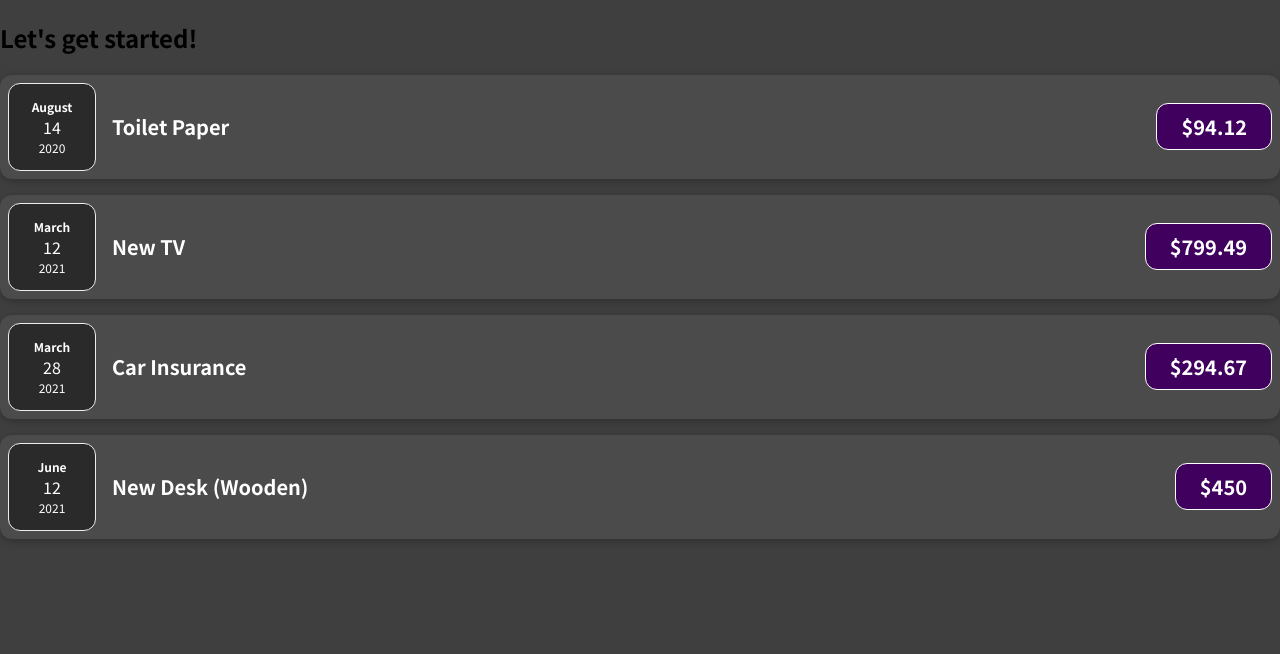
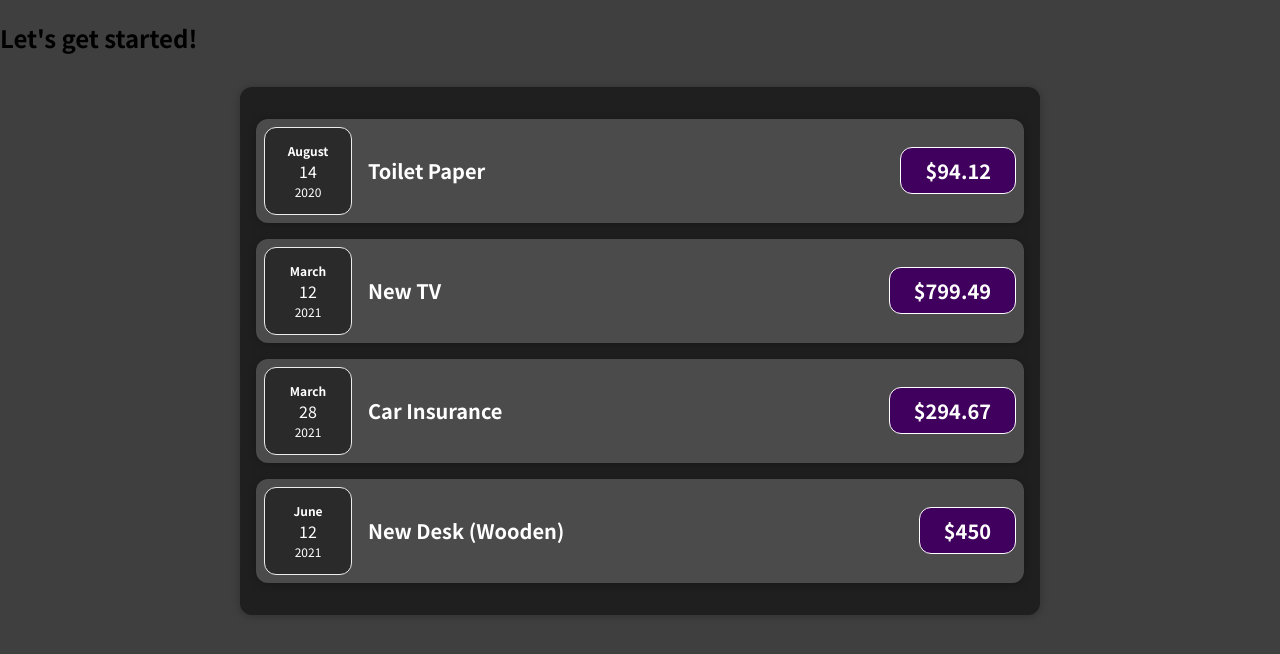
Before and after one commit to neziriElvira/expense-tracker, a JavaScript app: page / in a window 1280 px wide. Shown: the top 654 px of the page. Built offline with nearby package versions, Linux system fonts and the light colour scheme.

Commit message:
organizing component files

```diff
--- a/src/App.js
+++ b/src/App.js
@@ -1,6 +1,6 @@
-import ExpenseItem from "./components/ExpenseItem";
+import Expenses from './components/Expenses/Expenses';
 
-function App() {
+const App = () => {
 
   const expenses = [
     {
@@ -27,26 +27,7 @@
   return (
     <div>
       <h2>Let's get started!</h2>
-      <ExpenseItem
-        title={expenses[0].title}
-        amount={expenses[0].amount}
-        date={expenses[0].date}
-      />
-      <ExpenseItem
-        title={expenses[1].title}
-        amount={expenses[1].amount}
-        date={expenses[1].date}
-      />
-      <ExpenseItem
-        title={expenses[2].title}
-        amount={expenses[2].amount}
-        date={expenses[2].date}
-      />
-      <ExpenseItem
-        title={expenses[3].title}
-        amount={expenses[3].amount}
-        date={expenses[3].date}
-      />
+      <Expenses items={expenses} />
 
     </div>
   );
--- a/src/components/ExpenseDate.js
+++ b/src/components/Expenses/ExpenseDate.js
@@ -1,6 +1,6 @@
 import './ExpenseDate.css';
 
-function ExpenseDate(props) {
+const ExpenseDate = (props) => {
 
     const month = props.date.toLocaleString('en-US', { month: 'long' });
     const date = props.date.toLocaleString('en-US', { day: '2-digit' });
--- a/src/components/ExpenseItem.css
+++ b/src/components/Expenses/ExpenseItem.css
@@ -2,10 +2,8 @@
     display: flex;
     justify-content: space-between;
     align-items: center;
-    box-shadow: 0 2px 8px rgba(0, 0, 0, 0.25);
     padding: 0.5rem;
     margin: 1rem 0;
-    border-radius: 12px;
     background-color: #4b4b4b;
 }
 
--- a/src/components/ExpenseItem.js
+++ b/src/components/Expenses/ExpenseItem.js
@@ -1,17 +1,18 @@
 import './ExpenseItem.css';
 import ExpenseDate from './ExpenseDate';
+import Card from '../UI/Card';
 
-function ExpenseItem(props) {
+const ExpenseItem = (props) => {
 
 
     return (
-        <div className="expense-item">
+        <Card className="expense-item">
             <ExpenseDate date={props.date} />
             <div className='expense-item__description'>
                 <h2>{props.title}</h2>
                 <div className='expense-item__price'>${props.amount}</div>
             </div>
-        </div>
+        </Card>
     );
 }
 
--- /dev/null
+++ b/src/components/Expenses/Expenses.css
@@ -0,0 +1,7 @@
+.expenses {
+    padding: 1rem;
+    background-color: rgb(31, 31, 31);
+    margin: 2rem auto;
+    width: 50rem;
+    max-width: 95%;
+}
--- /dev/null
+++ b/src/components/Expenses/Expenses.js
@@ -0,0 +1,34 @@
+
+import Card from "../UI/Card";
+import ExpenseItem from "./ExpenseItem";
+import './Expenses.css';
+const Expenses = (props) => {
+
+    return (
+        <Card className="expenses">
+            <ExpenseItem
+                title={props.items[0].title}
+                amount={props.items[0].amount}
+                date={props.items[0].date}
+            />
+            <ExpenseItem
+                title={props.items[1].title}
+                amount={props.items[1].amount}
+                date={props.items[1].date}
+            />
+            <ExpenseItem
+                title={props.items[2].title}
+                amount={props.items[2].amount}
+                date={props.items[2].date}
+            />
+            <ExpenseItem
+                title={props.items[3].title}
+                amount={props.items[3].amount}
+                date={props.items[3].date}
+            />
+        </Card>
+
+    );
+}
+
+export default Expenses;
--- /dev/null
+++ b/src/components/UI/Card.css
@@ -0,0 +1,4 @@
+.card {
+    border-radius: 12px;
+    box-shadow: 0 1px 8px rgba(0, 0, 0, 0.25);
+}
--- /dev/null
+++ b/src/components/UI/Card.js
@@ -0,0 +1,12 @@
+import './Card.css';
+
+const Card = (props) => {
+
+    const classes = 'card ' + props.className;
+
+    return (
+        <div className={classes}>{props.children}</div>
+    )
+};
+
+export default Card;
```
Also changed, not shown: src/components/Expenses/ExpenseDate.css (renamed from src/components/ExpenseDate.css).
